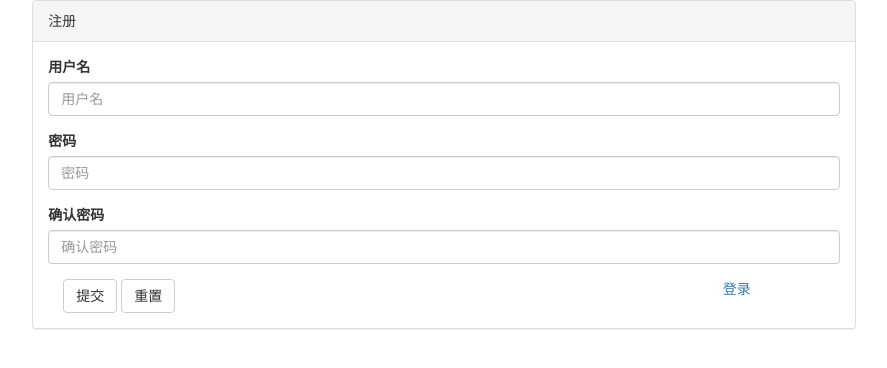
After one commit to wutianshu/video, a Django app: page /dashboard/register in a window 1280 px wide. The commit adds this page. Shown: the top 368 px of the page, without its empty margins (196-1083 px from the left). Run offline with Django 3.2, Linux system fonts and the light colour scheme; some libraries are stand-ins or nearby versions.

Commit message:
登录模块编写

```diff
--- a/app/dashboard/urls.py
+++ b/app/dashboard/urls.py
@@ -1,9 +1,12 @@
 from django.urls import path
-from app.dashboard.views.base import Index, Admin
+from app.dashboard.views.base import Index, Admin, User_login, Register, User_logout
 from app.dashboard.views.extends import Extends
 
 urlpatterns = [
     path('', Index.as_view(), name='index'),
     path('admin', Admin.as_view(), name='admin'),
+    path('login', User_login.as_view(), name='login'),
+    path('register', Register.as_view(), name='register'),
+    path('logout', User_logout.as_view(), name='logout'),
 
 ]
--- a/app/dashboard/views/base.py
+++ b/app/dashboard/views/base.py
@@ -1,16 +1,80 @@
-from django.shortcuts import render
+from django.shortcuts import render, redirect, reverse
 from django.views.generic import View
+from django.contrib.auth.models import User
+from django.contrib.auth import login,logout,authenticate
+from django.contrib.auth.hashers import make_password
+from django.utils.decorators import method_decorator
+from django.contrib.auth.decorators import login_required
 
 
 class Index(View):
     TEMPLATE = 'dashboard/index.html'
 
+    @method_decorator(login_required(login_url='login'))
     def get(self, request):
-        return render(request, self.TEMPLATE)
+        user = str(request.user)
+        data = {"user": user}
+        return render(request, self.TEMPLATE, data)
 
 
 class Admin(View):
     TEMPLATE = 'dashboard/admin.html'
 
+    @method_decorator(login_required(login_url='login'))
     def get(self, request):
         return render(request, self.TEMPLATE)
+
+class User_login(View):
+    TEMPLATE = 'dashboard/auth/login.html'
+
+    def get(self, request):
+        return render(request, self.TEMPLATE)
+
+    def post(self, request):
+        username = request.POST.get("username")
+        password = request.POST.get("password")
+        print(username, password)
+        if not User.objects.filter(username=username).exists():
+            data = {"error": "用户名不存在"}
+            return render(request, self.TEMPLATE, data)
+        user = authenticate(username=username, password=password)
+        if not user:
+            data = {"error": "密码错误"}
+            return render(request, self.TEMPLATE, data)
+        login(request, user)
+        return redirect(reverse("index"))
+
+class User_logout(View):
+    TEMPLATE = 'dashboard/auth/login.html'
+
+    def get(self, request):
+        logout(request)
+        return render(request, self.TEMPLATE)
+
+class Register(View):
+    TEMPLATE = 'dashboard/auth/register.html'
+
+    def get(self, request):
+        return render(request, self.TEMPLATE)
+
+    def post(self, request):
+        username = request.POST.get("username")
+        password = request.POST.get("password")
+        chk_pwd = request.POST.get("check_password")
+        print(username,password,chk_pwd)
+        if not username:
+            data = {'error': '用户名不能为空'}
+            return render(request, self.TEMPLATE, data)
+        if not password:
+            data = {'error': '密码不能为空'}
+            return render(request, self.TEMPLATE, data)
+        if password != chk_pwd:
+            data = {'error': '两次密码不一致'}
+            return render(request, self.TEMPLATE, data)
+        user = User.objects.filter(username=username).exists()
+        if user:
+            data = {'error': '用户名已存在'}
+            return render(request, self.TEMPLATE, data)
+
+        User.objects.create(username=username, password=make_password(password))
+        return redirect(reverse('login'))
--- a/config/settings.py
+++ b/config/settings.py
@@ -33,7 +33,7 @@ MIDDLEWARE = [
     'django.middleware.security.SecurityMiddleware',
     'django.contrib.sessions.middleware.SessionMiddleware',
     'django.middleware.common.CommonMiddleware',
-    'django.middleware.csrf.CsrfViewMiddleware',
+    # 'django.middleware.csrf.CsrfViewMiddleware',
     'django.contrib.auth.middleware.AuthenticationMiddleware',
     'django.contrib.messages.middleware.MessageMiddleware',
     'django.middleware.clickjacking.XFrameOptionsMiddleware',
@@ -99,7 +99,7 @@ AUTH_PASSWORD_VALIDATORS = [
 
 LANGUAGE_CODE = 'zh-hans'
 
-TIME_ZONE = 'Asia/Shanhai'
+TIME_ZONE = 'Asia/Shanghai'
 
 USE_I18N = True
 
--- a/static/dashboard/css/base.css
+++ b/static/dashboard/css/base.css
@@ -7,3 +7,15 @@
     height: 100%;
     width: 88%;
 }
+
+#auth_mid_area{
+    width: 100%;
+    height: 100%;
+    margin: 0;
+    padding: 0;
+}
+
+.auth_form{
+    position: relative;
+    top: 20%;
+}
--- /dev/null
+++ b/templates/dashboard/auth/register.html
@@ -0,0 +1,44 @@
+{% extends 'dashboard/base.html' %}
+{% load static %}
+
+{% block title %}
+    注册
+{% endblock %}
+
+
+
+{% block body %}
+
+    <div class="col-xs-2 col-sm-2 col-md-2"></div>
+    <div class="col-xs-8 col-sm-8 col-md-8">
+        <div class="panel panel-default">
+            <div class="panel-heading">注册</div>
+            <div class="panel-body">
+                <form class="auth_form" action="{% url 'register' %}" method="post">
+                    <div class="form-group">
+                        <label for="username">用户名</label>
+                        <input type="text" class="form-control" id="username" name="username" placeholder="用户名">
+                    </div>
+                    <div class="form-group">
+                        <label for="password">密码</label>
+                        <input type="password" class="form-control" id="password" name="password" placeholder="密码">
+                    </div>
+                    <div class="form-group">
+                        <label for="check_password">确认密码</label>
+                        <input type="password" class="form-control" id="check_password" name="check_password"
+                               placeholder="确认密码">
+                    </div>
+                    <div class="form-group">
+                        <div class="col-xs-10 col-sm-10 col-md-10">
+                            <button type="submit" class="btn btn-default">提交</button>
+                            <button type="reset" class="btn btn-default">重置</button>
+                        </div>
+                        <div class="col-xs-2 col-sm-2 col-md-2"><a href="{% url 'login' %}">登录</a></div>
+                    </div>
+                </form>
+                <div>{{ error }}</div>
+            </div>
+        </div>
+    </div>
+    <div class="col-xs-2 col-sm-2 col-md-2"></div>
+{% endblock %}
--- a/templates/dashboard/base.html
+++ b/templates/dashboard/base.html
@@ -17,6 +17,7 @@
     <link rel="stylesheet" href="{% static 'dashboard/css/base.css' %}">
 </head>
 <body>
+{% block body %}
     <nav class="navbar navbar-default">
         <div class="container-fluid">
             <div class="navbar-header">
@@ -29,20 +30,19 @@
                 <ul class="nav navbar-nav navbar-right">
                     <li class="dropdown">
                         <a href="#" class="dropdown-toggle" data-toggle="dropdown" role="button" aria-haspopup="true"
-                       aria-expanded="false">用户名 <span class="caret"></span></a>
+                           aria-expanded="false">{{ user }} <span class="caret"></span></a>
                         <ul class="dropdown-menu">
                             <li><a href="#">Action</a></li>
                             <li><a href="#">Another action</a></li>
                             <li><a href="#">Something else here</a></li>
                             <li role="separator" class="divider"></li>
-                        <li><a href="#">登出</a></li>
+                            <li><a href="{% url 'logout' %}">登出</a></li>
                         </ul>
                     </li>
                 </ul>
             </div>
         </div>
     </nav>
-
     <div class="col-xs-2 col-sm-2 col-md-2">
         {% block menu %}
             <ul class="nav nav-pills nav-stacked">
@@ -62,7 +62,6 @@
             </div>
         {% endblock %}
     </div>
-
-
+{% endblock %}
 </body>
 </html>
```
Also changed, not shown: templates/dashboard/auth/login.html (added, +36 -0 lines). Lines whose indentation alone changed are shown as unchanged.
